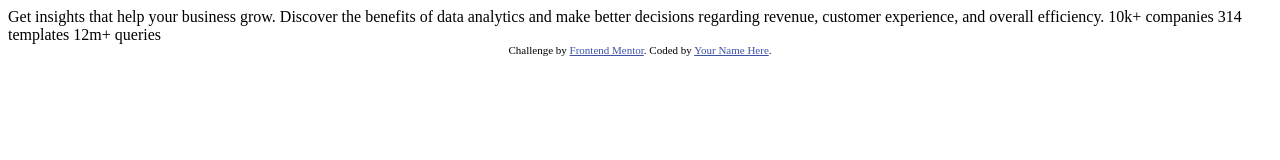
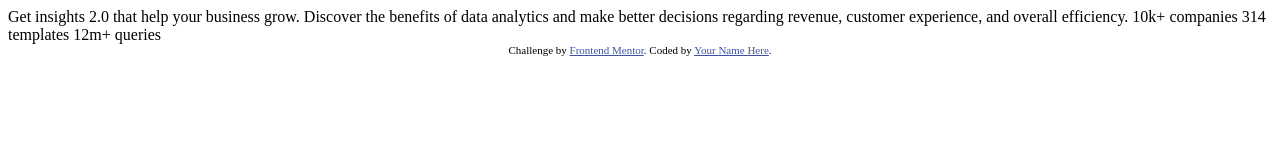
Before and after one commit to dannzdev/Stats-Preview-Card, a plain HTML site: page index.html in a window 1280 px wide. Drawn offline with Linux system fonts and the light colour scheme.

Commit message:
Primera version

```diff
--- a/index.html
+++ b/index.html
@@ -16,7 +16,7 @@
 </head>
 <body>
 
-  Get insights that help your business grow.
+  Get insights 2.0 that help your business grow.
 
   Discover the benefits of data analytics and make better decisions regarding revenue, customer
   experience, and overall efficiency.
```
